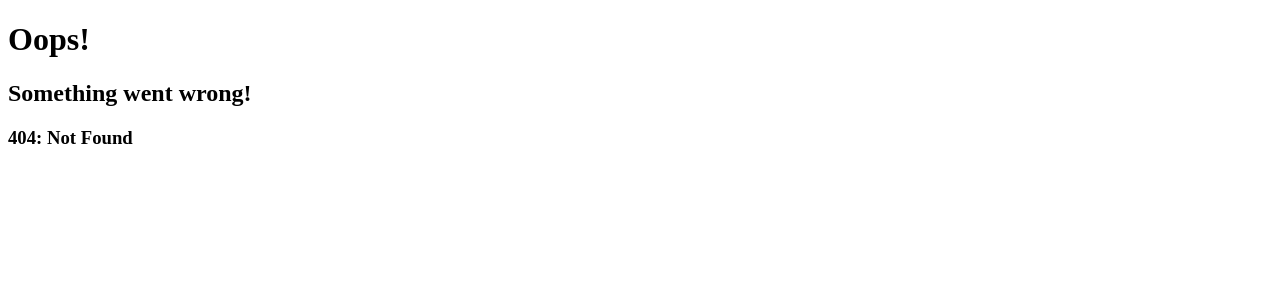
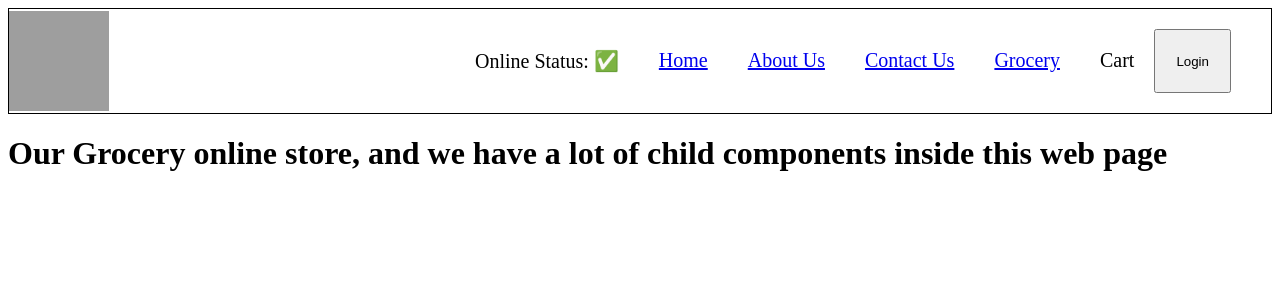
Before and after one commit to Manish511T/Learning_React_from_Scratch, a React (Vite) app: page /grocery in a window 1280 px wide. Before the commit this address had no page. Shown: the top 300 px of the page. Built offline with nearby package versions, Linux system fonts and the light colour scheme; grey boxes are pictures that could not be loaded.

Commit message:
Episode 9 - lazy loading and suspense keyword

```diff
--- a/src/App.js
+++ b/src/App.js
@@ -1,4 +1,4 @@
-import React from "react";
+import React , {lazy, Suspense} from "react";
 import ReactDOM from "react-dom/client";
 import Header from "./components/Header";
 import Body from "./components/Body";
@@ -7,6 +7,10 @@ import About from "./components/About";
 import Contact from "./components/Contact";
 import Error from "./components/Error";
 import RestaurantMenu from "./components/RestaurantMenu";
+
+
+// lazy loading
+const Grocery = lazy(()=> import("./components/Grocery"))
 
 const AppLayout = () => {
   return (
@@ -37,6 +41,10 @@ const appRouter = createBrowserRouter([
       {
         path:"/restaurants/:resId",
         element:<RestaurantMenu/>
+      },
+      {
+        path: "/grocery",
+        element:<Suspense fallback={<h1>Loading...</h1>} ><Grocery/></Suspense>
       }
     ],
     errorElement: <Error />,
--- /dev/null
+++ b/src/components/Grocery.js
@@ -0,0 +1,5 @@
+const Grocery = ()=>{
+    return <h1>Our Grocery online store, and we have a lot of child components inside this web page</h1>
+}
+
+export default Grocery;
--- a/src/components/Header.js
+++ b/src/components/Header.js
@@ -31,6 +31,9 @@ const Header = () => {
           <li>
             <Link to="/contact">Contact Us</Link>
           </li>
+          <li>
+            <Link to="/grocery">Grocery</Link>
+          </li>
           <li>Cart</li>
           <button onClick={()=>{btn==="Login"?setBtn("Logout"):setBtn("Login")}} className="login">{btn}</button>
         </ul>
```
